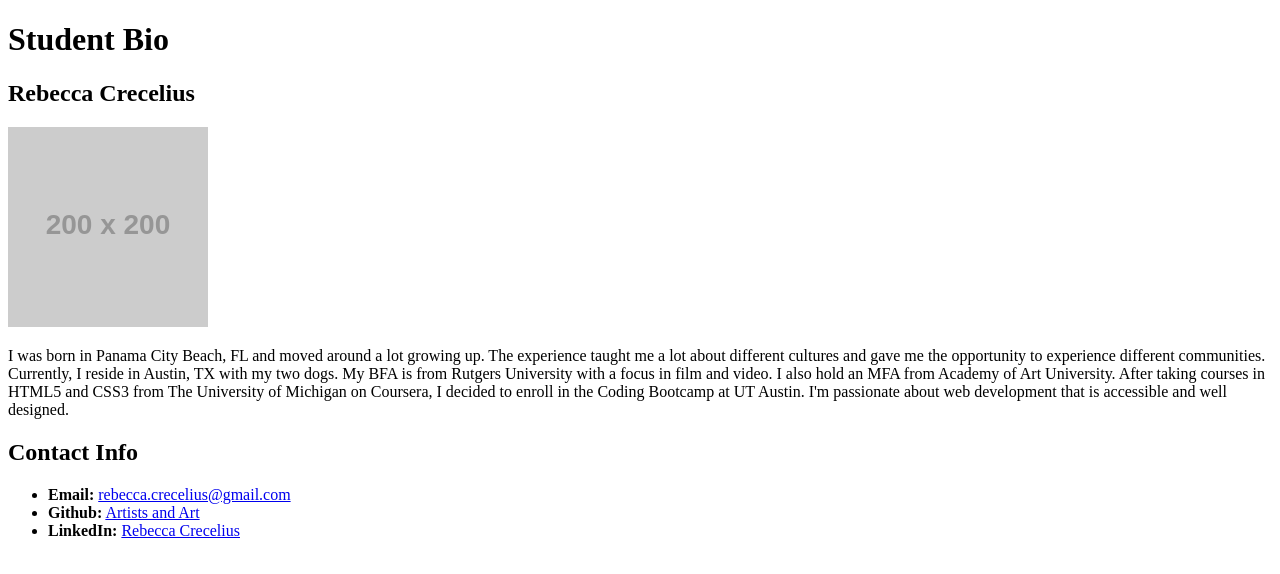
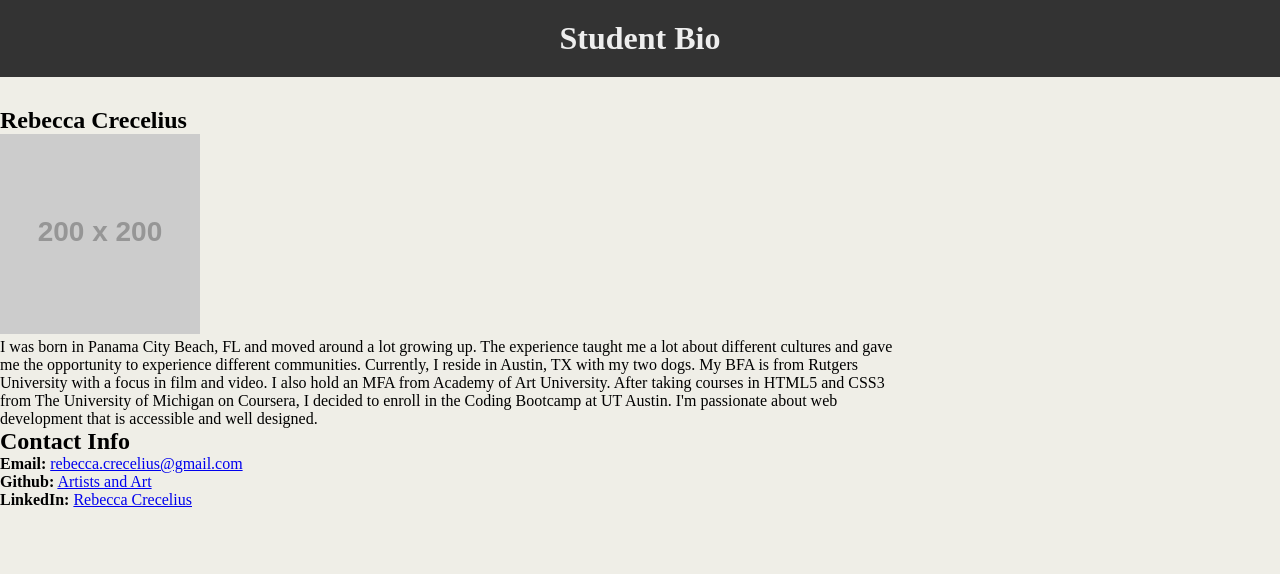
Before and after one commit to artistsandart/portfolio, a plain HTML site: page index.html in a window 1280 px wide. Drawn offline with Linux system fonts and the light colour scheme; files that its build step writes are made by us from their sources; placeholder pictures from the web are drawn by us.

Commit message:
add header color

```diff
--- /dev/null
+++ b/assets/css/style.css
@@ -0,0 +1,39 @@
+* {
+    margin: 0;
+    padding: 0;
+    box-sizing: border-box;
+}
+
+header {
+    padding: 20px 35px;
+    background-color: #333333;
+}
+
+header h1{
+    color: #EEEEEE;
+    text-align: center;
+}
+
+body {
+    background-color: #EFEEE7
+}
+
+#main-bio {
+    margin-top: 30px;
+    width: 70%;
+    display: block;
+}
+
+p{
+    align: right;
+}
+
+#contact-info {
+    width: 30%;
+}
+
+#bio-image {
+    width: 200px;
+    height: 200px;
+    margin-right: 20px;
+}
--- a/index.html
+++ b/index.html
@@ -2,10 +2,9 @@
 <html lang="en-us">
     <head>
     <meta charset="UTF-8" />
-    <title>HTML + CSS</title>
+    <title>Rebecca Crecelius</title>
 
-    <link rel="stylesheet" type="text/css" href="./style.css" />
-    </head>
+    <link rel="stylesheet" href="./assets/css/style.css"/>
 
     <body>
     <header>
```
Also changed, not shown: assets/style.css (deleted).
